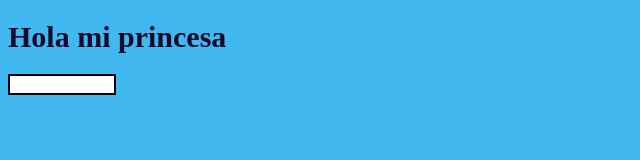
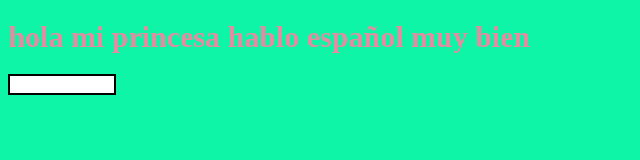
Before and after one commit to hafi-m/mon-proj, a plain HTML site: page index.html in a window 1280 px wide. Shown: the whole page, without its empty margins (0-640 px from the left). Drawn offline with Linux system fonts and the light colour scheme.

Commit message:
changing html and css

```diff
--- a/index.html
+++ b/index.html
@@ -8,7 +8,7 @@
     <title>hola</title>
 </head>
 <body>
-<h1>Hola mi princesa</h1>
+<h1>hola mi princesa hablo español muy bien</h1>
 
 
 <div class="dida">
--- a/main.css
+++ b/main.css
@@ -1,8 +1,8 @@
 body{
-    background: rgb(65, 184, 240);
+    background: rgb(14, 245, 168);
 }
 h1{
-    color: rgb(26, 9, 43);
+    color: rgb(224, 142, 160);
     font-size: 30px;
 }
 .dida input{
```
